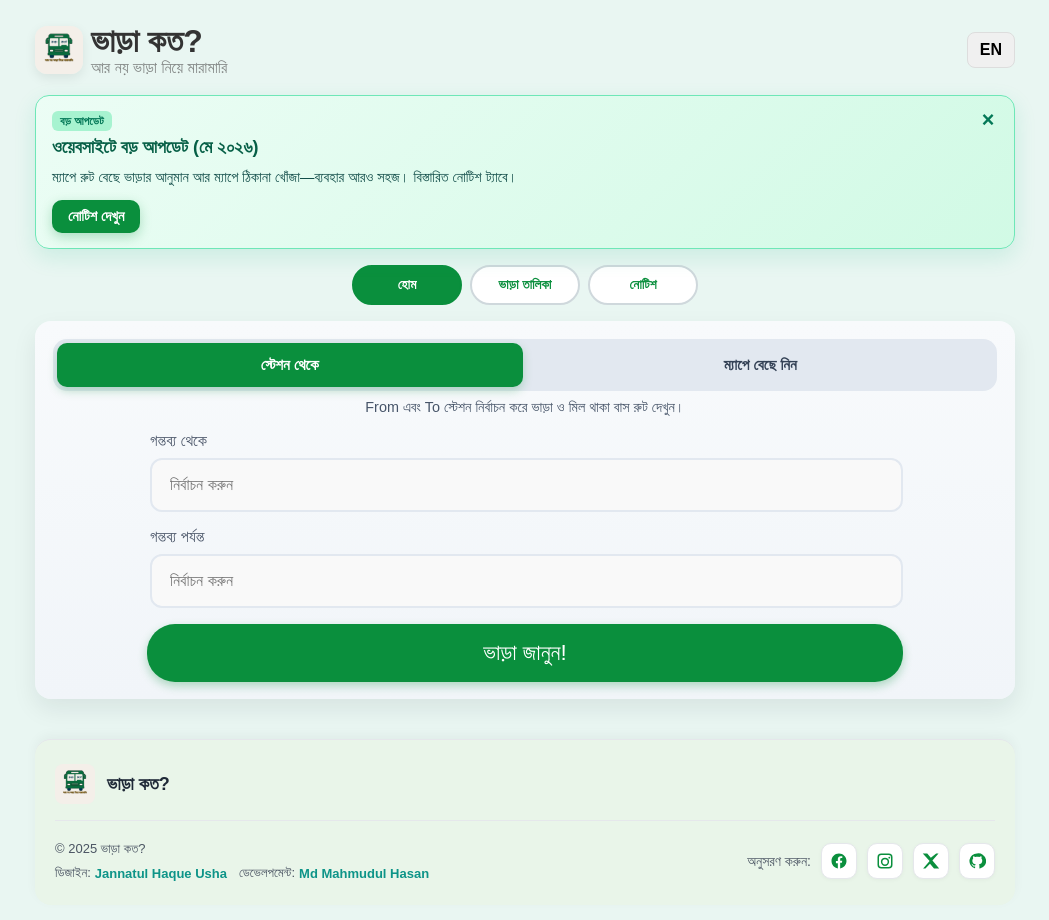
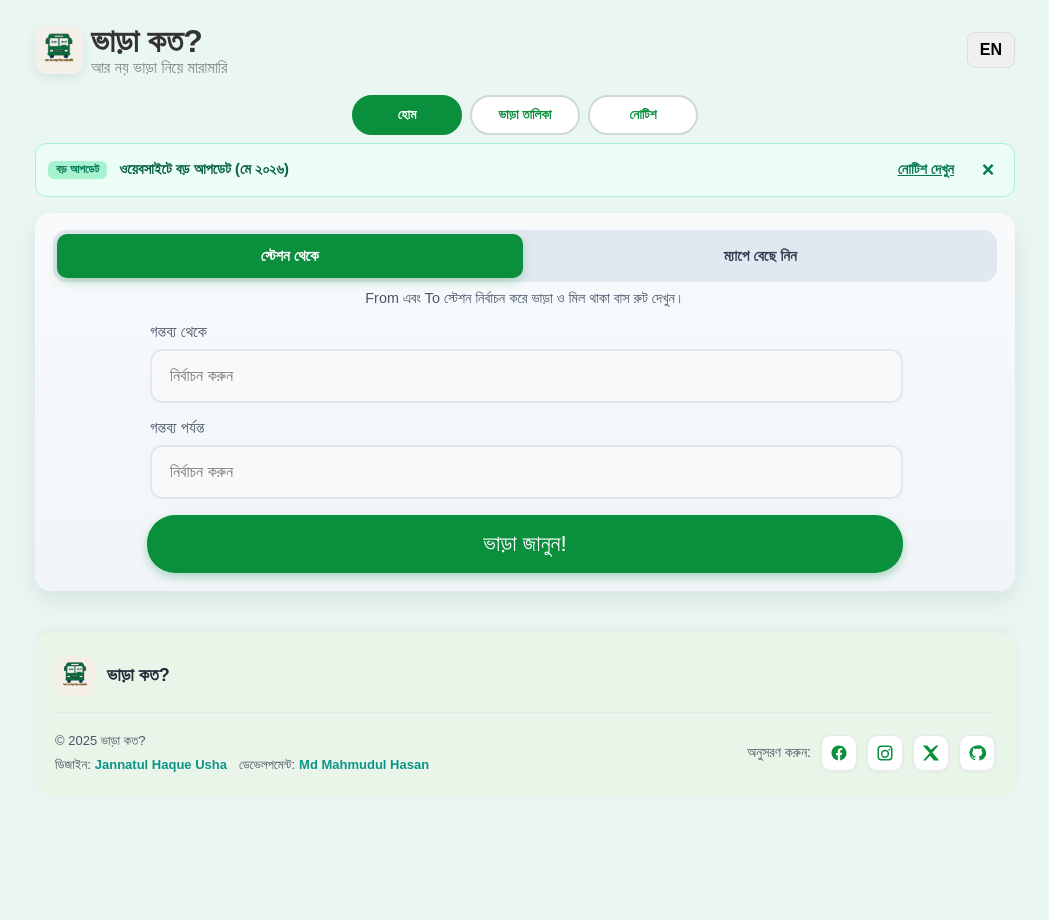
Before and after one commit to mhbappi05/Bhara_Koto, a React (Vite) app in the folder bhara-koto/: page / in a window 1280 px wide. Shown: the top 920 px of the page, without its empty margins (115-1164 px from the left). After the commit the page ends 845 px from the top, so only its background shows below. Built offline with nearby package versions, Linux system fonts and the light colour scheme; some icons are missing.

Commit message:
Slim update banner, tabs above banner

```diff
--- a/bhara-koto/src/App.jsx
+++ b/bhara-koto/src/App.jsx
@@ -209,18 +209,6 @@ export default function App() {
     fontSize: "1.5rem",
     cursor: "pointer",
   };
-
-  /* const mainTitleContainerStyle = {
-    textAlign: "center",
-    marginTop: "0.5rem",
-  };
-
-  const mainTitleStyle = {
-    fontSize: "clamp(3rem, 10vw, 4.5rem)",
-    margin: "10px 0 4px",
-    letterSpacing: 2,
-    color: "#0a8f3d",
-  }; */
 
   const formSectionStyle = {
     marginTop: "1rem",
@@ -454,95 +442,83 @@ export default function App() {
         </div>
       </div>
 
-      {/* <div style={mainTitleContainerStyle}>
-        <h1 style={mainTitleStyle}>{tr.title}</h1>
-        <p style={{ color: "#4b5563", fontSize: "clamp(0.9rem, 3vw, 1.2rem)", marginTop: 0 }}>{tr.tagline}</p>
-      </div> */}
+      {/* Desktop Tabs */}
+      <div className="tabs-desktop">
+        <Tabs active={tab} onChange={setTab} tr={tr} />
+      </div>
 
       {showMajorUpdateBanner && (
         <div
           role="region"
           aria-label={tr.majorUpdateBannerTitle}
           style={{
-            marginTop: "0.65rem",
-            marginBottom: "0.35rem",
-            padding: "0.9rem 1rem 0.95rem",
-            paddingRight: "2.5rem",
-            borderRadius: 14,
-            background: "linear-gradient(135deg, #ecfdf5 0%, #d1fae5 100%)",
-            border: "1px solid #6ee7b7",
-            boxShadow: "0 8px 22px rgba(16, 185, 129, 0.14)",
-            position: "relative",
+            display: "flex",
+            alignItems: "center",
+            flexWrap: "wrap",
+            gap: "0.5rem 0.75rem",
+            margin: "0.5rem 0 0.25rem",
+            padding: "0.5rem 0.5rem 0.5rem 0.75rem",
+            borderRadius: 12,
+            background: "#ecfdf5",
+            border: "1px solid #a7f3d0",
           }}
         >
+          <span
+            style={{
+              fontSize: "0.72rem",
+              fontWeight: 800,
+              color: "#047857",
+              background: "#a7f3d0",
+              padding: "0.15rem 0.5rem",
+              borderRadius: 6,
+              whiteSpace: "nowrap",
+            }}
+          >
+            {tr.majorUpdateBadge}
+          </span>
+          <span
+            style={{ flex: "1 1 14rem", fontWeight: 700, color: "#065f46", fontSize: "0.92rem", lineHeight: 1.35 }}
+          >
+            {tr.majorUpdateBannerTitle}
+          </span>
+          <button
+            type="button"
+            onClick={() => handleTabChange("notices")}
+            style={{
+              border: "none",
+              background: "transparent",
+              color: "#047857",
+              fontWeight: 700,
+              fontSize: "0.9rem",
+              textDecoration: "underline",
+              cursor: "pointer",
+              padding: "0.4rem 0.25rem",
+              minHeight: 36,
+            }}
+          >
+            {tr.majorUpdateReadNotices}
+          </button>
           <button
             type="button"
             onClick={dismissMajorUpdate}
             aria-label={tr.majorUpdateDismissAria}
             style={{
-              position: "absolute",
-              top: 6,
-              right: 8,
-              width: 36,
-              height: 36,
               border: "none",
-              borderRadius: 8,
               background: "transparent",
               color: "#047857",
               fontSize: "1.35rem",
               lineHeight: 1,
               cursor: "pointer",
+              width: 36,
+              height: 36,
+              borderRadius: 8,
               fontWeight: 700,
             }}
           >
             ×
           </button>
-          <div
-            style={{
-              display: "inline-block",
-              fontSize: "0.72rem",
-              fontWeight: 800,
-              letterSpacing: 0.06,
-              textTransform: "uppercase",
-              color: "#047857",
-              background: "#a7f3d0",
-              padding: "0.2rem 0.5rem",
-              borderRadius: 6,
-              marginBottom: "0.35rem",
-            }}
-          >
-            {tr.majorUpdateBadge}
-          </div>
-          <div style={{ fontWeight: 800, color: "#065f46", fontSize: "clamp(0.98rem, 3vw, 1.12rem)", lineHeight: 1.25 }}>
-            {tr.majorUpdateBannerTitle}
-          </div>
-          <p style={{ margin: "0.45rem 0 0.75rem", color: "#134e4a", fontSize: "0.9rem", lineHeight: 1.55 }}>
-            {tr.majorUpdateBannerBody}
-          </p>
-          <button
-            type="button"
-            onClick={() => handleTabChange("notices")}
-            style={{
-              border: "none",
-              background: "#0a8f3d",
-              color: "#fff",
-              padding: "0.5rem 1rem",
-              borderRadius: 10,
-              fontWeight: 700,
-              fontSize: "0.9rem",
-              cursor: "pointer",
-              boxShadow: "0 4px 12px rgba(10, 143, 61, 0.28)",
-            }}
-          >
-            {tr.majorUpdateReadNotices}
-          </button>
         </div>
       )}
-
-      {/* Desktop Tabs */}
-      <div className="tabs-desktop">
-        <Tabs active={tab} onChange={setTab} tr={tr} />
-      </div>
 
       {tab === "home" && (
         <>
```
